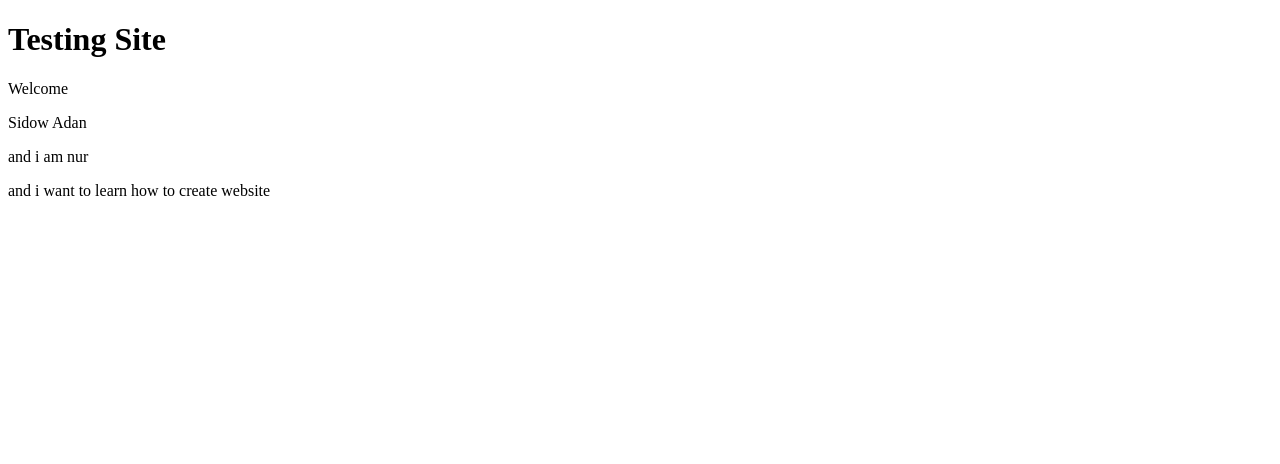
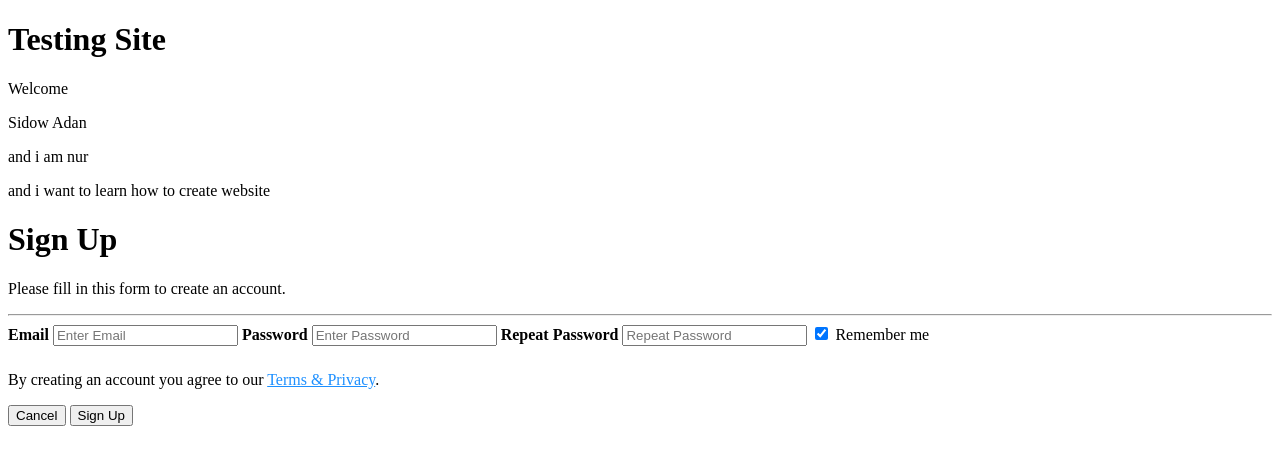
Before and after one commit to Nur-farah/Test, a plain HTML site: page index.html in a window 1280 px wide. Drawn offline with Linux system fonts and the light colour scheme.

Commit message:
sign up page

```diff
--- a/index.html
+++ b/index.html
@@ -10,5 +10,31 @@
     <p>Sidow Adan</p>
     <p> and i am nur</p>
     <p>and i want to learn how to create website</p>
+    <div class="container">
+        <h1>Sign Up</h1>
+    <p>Please fill in this form to create an account.</p>
+    <hr>
+
+    <label for="email"><b>Email</b></label>
+    <input type="text" placeholder="Enter Email" name="email" required>
+
+    <label for="psw"><b>Password</b></label>
+    <input type="password" placeholder="Enter Password" name="psw" required>
+
+    <label for="psw-repeat"><b>Repeat Password</b></label>
+    <input type="password" placeholder="Repeat Password" name="psw-repeat" required>
+
+    <label>
+      <input type="checkbox" checked="checked" name="remember" style="margin-bottom:15px"> Remember me
+    </label>
+
+    <p>By creating an account you agree to our <a href="#" style="color:dodgerblue">Terms & Privacy</a>.</p>
+
+    <div class="clearfix">
+      <button type="button" class="cancelbtn">Cancel</button>
+      <button type="submit" class="signupbtn">Sign Up</button>
+    </div>
+
+    </div>
 </body>
 </html>
```
